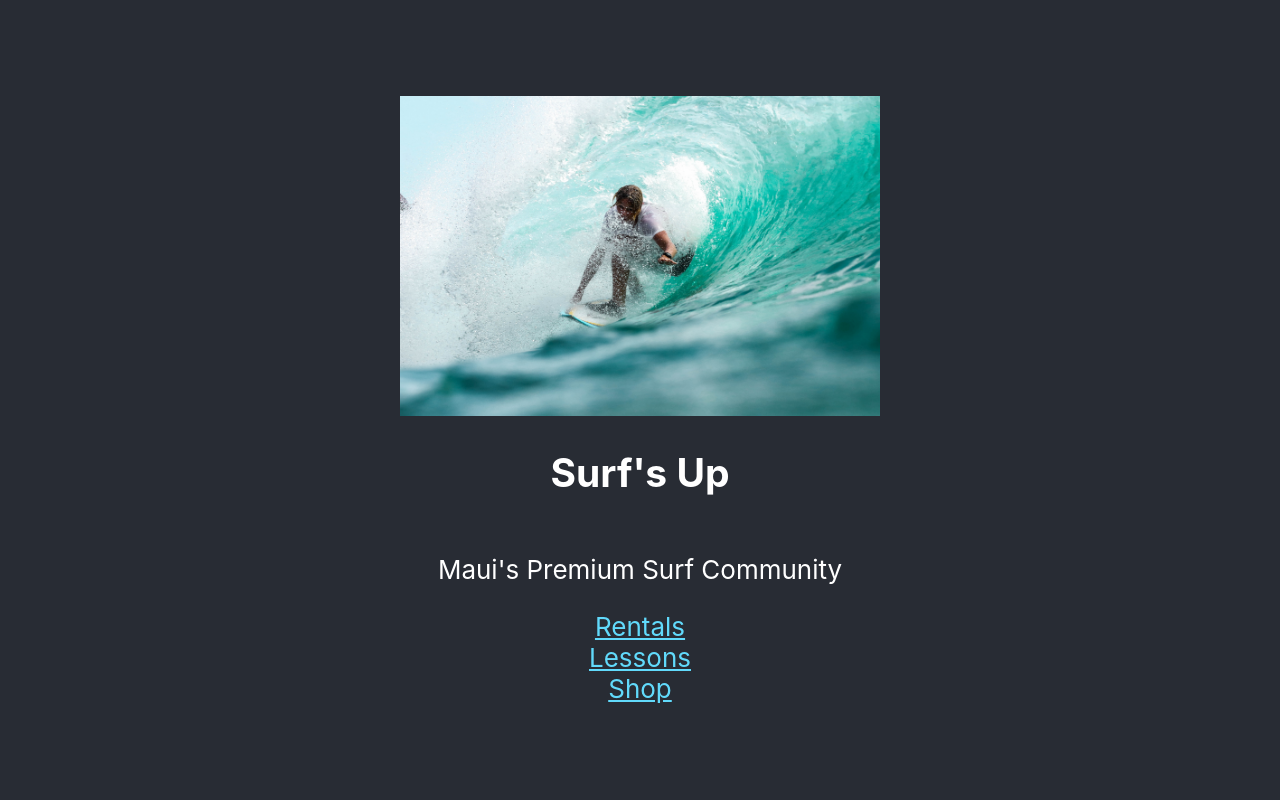
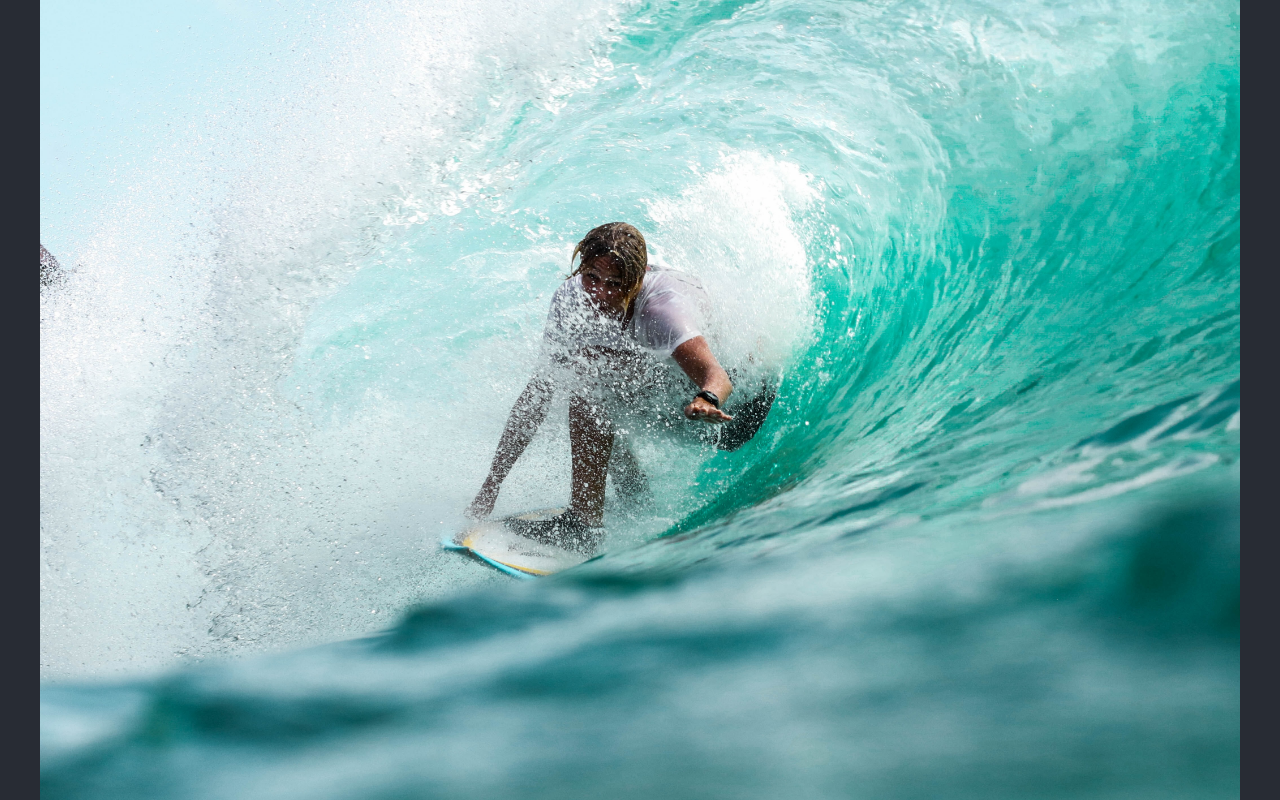
Before and after one commit to DeyaCard/surfshop, a React (Create React App) app: page / in a window 1280 px wide. Shown: the top 800 px of the page. Built offline with nearby package versions, Linux system fonts and the light colour scheme.

Commit message:
Update App.css

```diff
--- a/src/App.css
+++ b/src/App.css
@@ -3,7 +3,7 @@
 }
 
 .App-logo {
-  height: 40vmin;
+  height: 100vmin;
   pointer-events: none;
 }
 
@@ -22,12 +22,3 @@
 .App-link {
   color: #61dafb;
 }
-
-@keyframes App-logo-spin {
-  from {
-    transform: rotate(0deg);
-  }
-  to {
-    transform: rotate(360deg);
-  }
-}
```
